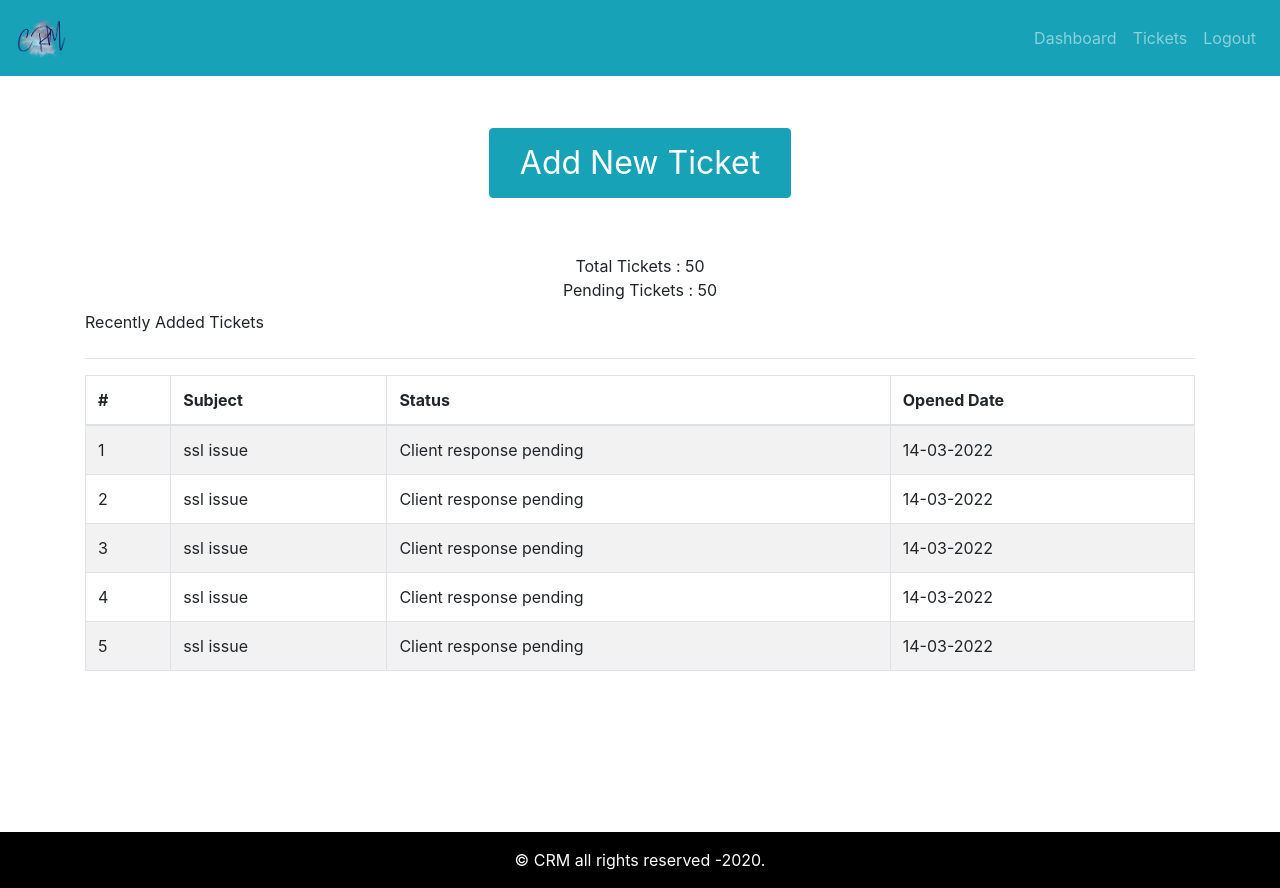
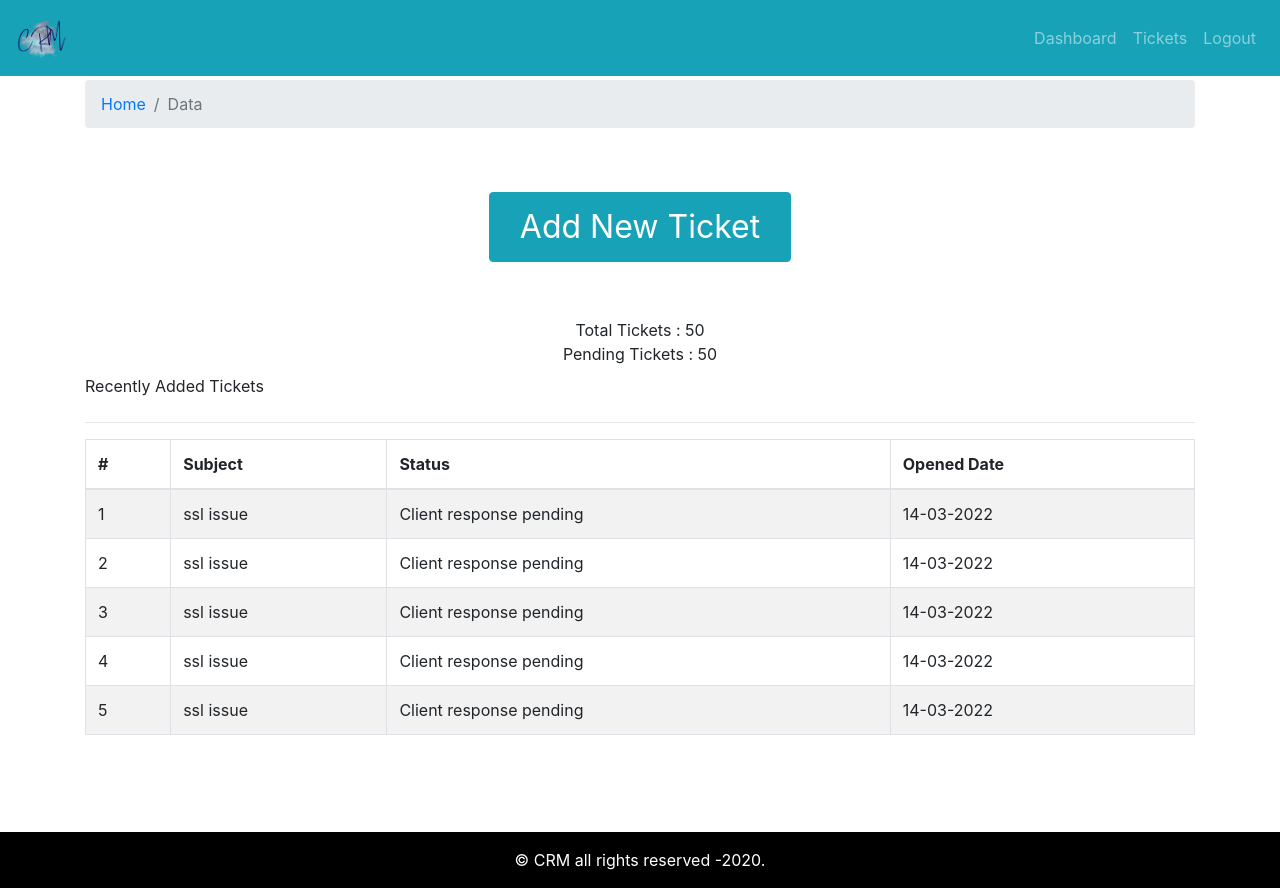
Before and after one commit to Aeron2/crm-fr, a React (Create React App) app: page / in a window 1280 px wide. Built offline with nearby package versions, Linux system fonts and the light colour scheme.

Commit message:
breadcumb added

```diff
--- /dev/null
+++ b/src/components/breadcrumb/BreadcrumbComp.js
@@ -0,0 +1,15 @@
+import React from 'react';
+import { Breadcrumb } from 'react-bootstrap';
+function BreadcrumbComp({ page }) {
+  return (
+    <div>
+      <Breadcrumb>
+        <Breadcrumb.Item href="/">Home</Breadcrumb.Item>
+
+        <Breadcrumb.Item active>Data</Breadcrumb.Item>
+      </Breadcrumb>
+    </div>
+  );
+}
+
+export default BreadcrumbComp;
--- a/src/layout/Defaultlayout.js
+++ b/src/layout/Defaultlayout.js
@@ -6,7 +6,8 @@
   return (
     <div>
       <div className="default-layout">
-        <div className="header">
+        <div className="header mb-2">
+
           <Header />
         </div>
         <main className="main">{children}</main>
--- a/src/page/dashboard/DashboardPage.js
+++ b/src/page/dashboard/DashboardPage.js
@@ -2,10 +2,17 @@
 import { Container, Row, Col, Button } from 'react-bootstrap';
 import TicketTable from '../../components/ticket-table/TicketTable';
 import tickets from '../../components/ticket-table/dummy-tickets.json';
+import BreadcrumbComp from '../../components/breadcrumb/BreadcrumbComp';
 
 function DashboardPage() {
   return (
     <Container>
+      <Row>
+        <Col>
+        <BreadcrumbComp page="Dashboard" />
+
+        </Col>
+      </Row>
       <Row>
         <Col className="text-center mt-5 mb-2">
           <Button
```
